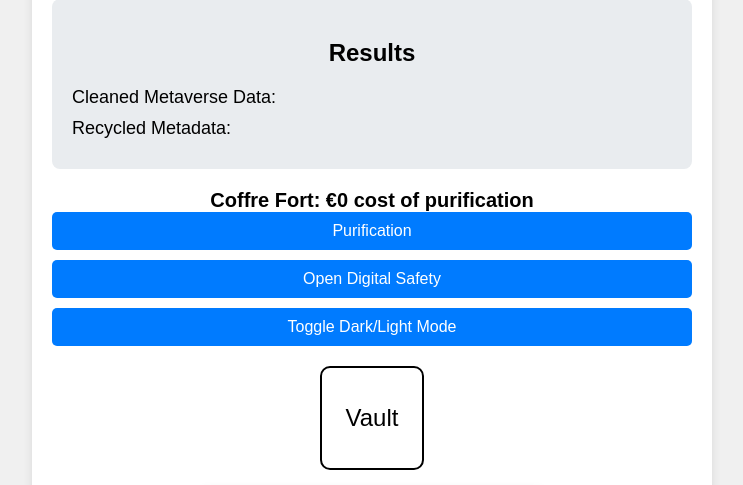
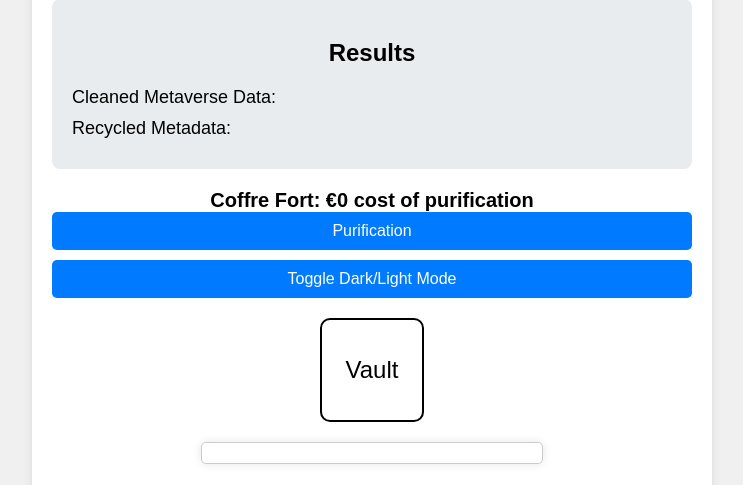
Before and after one commit to Kvnbbg/TurboZoo, a PHP site: page / in a window 1280 px wide. Shown: the part 368-853 px from the top of the page, without its empty margins (268-1011 px from the left). Run offline with PHP 8.4, Linux system fonts and the light colour scheme.

Commit message:
Remove button to open Digital Safety in index.php

```diff
--- a/index.php
+++ b/index.php
@@ -152,7 +152,6 @@
             Coffre Fort: <span id="moneyAmount">€0 cost of purification</span>
         </div>
         <button onclick="addMoney()">Purification</button>
-        <button onclick="window.open('digital-worm.php', '_blank')">Open Digital Safety</button>
         <button onclick="toggleMode()">Toggle Dark/Light Mode</button>
         <div id="vault">Vault</div>
         <div id="eventLog"></div>
```
